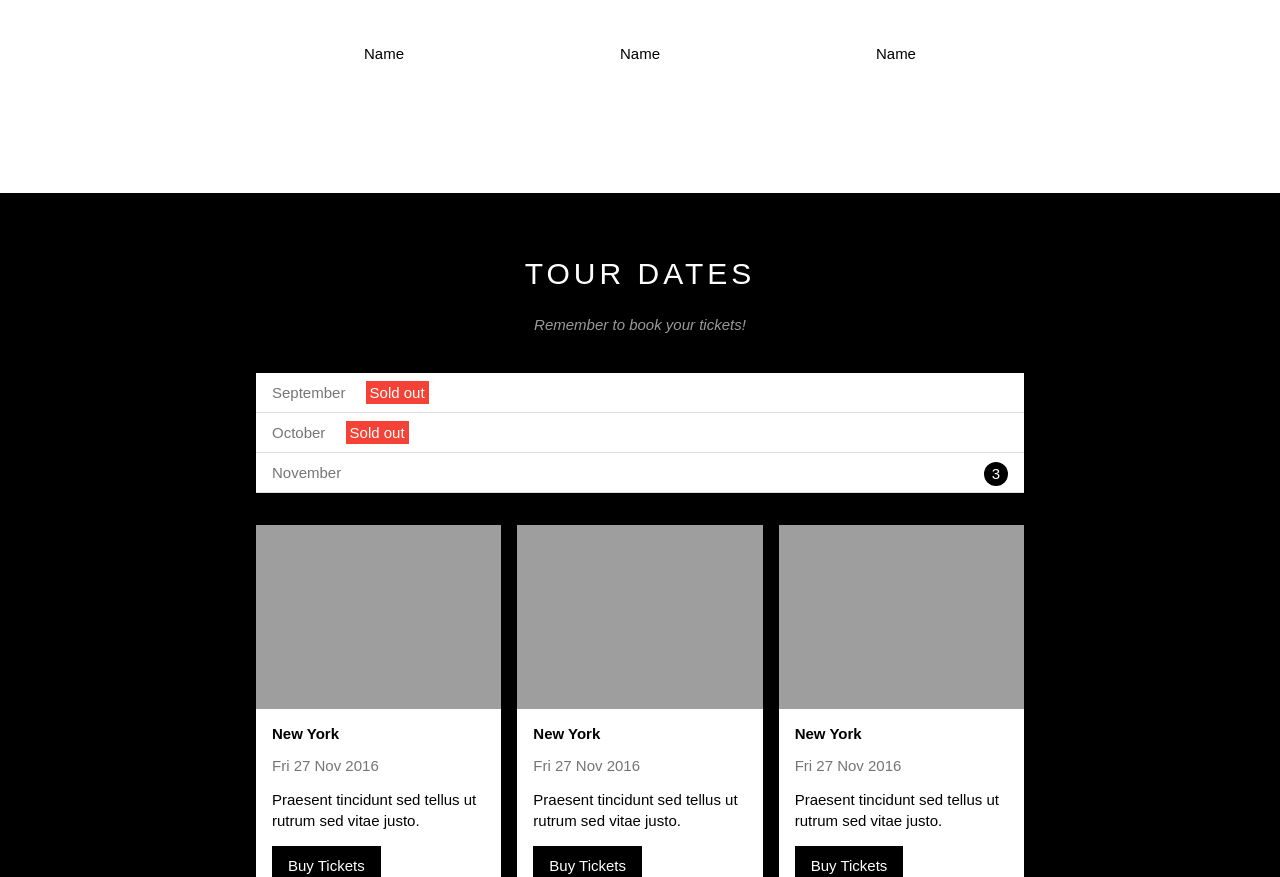
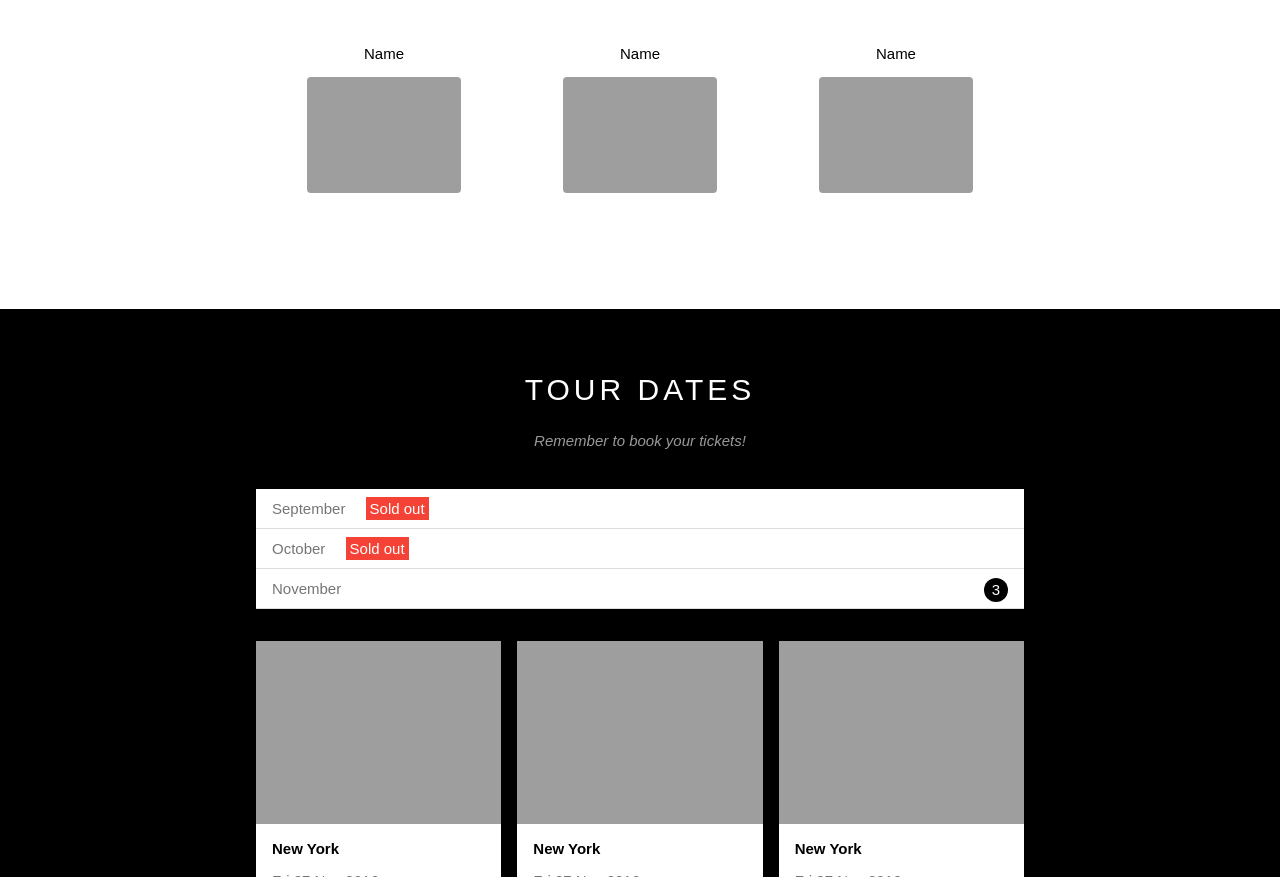
Before and after one commit to Tunahn3101/TheBand, a plain HTML site: page index.html in a window 1280 px wide. Shown: the part 1001-1878 px from the top of the page. Drawn offline with Linux system fonts and the light colour scheme; the site is published under a folder, as on GitHub Pages, so addresses that start at the root find nothing.

Commit message:
Change Source Code

```diff
--- a/index.html
+++ b/index.html
@@ -5,7 +5,7 @@
     <meta http-equiv="X-UA-Compatible" content="IE=edge">
     <meta name="viewport" content="width=device-width, initial-scale=1.0">
     <title>The Band</title>
-    <link rel="icon" href="./assets/img/place and iconweb/apple-music-note.jpg" type="image/x-icon" />
+    <link rel="icon" href="assets/img/place and iconweb/apple-music-note.jpg" type="image/x-icon" />
     <link rel="stylesheet" href="./assets/css/style.css">
     <link rel="stylesheet" href="./assets/css/responsive.css">
     <link rel="stylesheet" href="assets/fonts/themify-icons/themify-icons.css">
@@ -69,15 +69,15 @@
                 <div class="members-list">
                     <div class="member-item">
                         <p class="member-name">Name</p>
-                        <img src="/assets/img/band/member1.jpg" alt="" class="member-img">
+                        <img src="assets/img/band/member1.jpg" alt="" class="member-img">
                     </div>
                     <div class="member-item">
                         <p class="member-name">Name</p>
-                        <img src="/assets/img/band/member1.jpg" alt="" class="member-img">
+                        <img src="assets/img/band/member1.jpg" alt="" class="member-img">
                     </div>
                     <div class="member-item">
                         <p class="member-name">Name</p>
-                        <img src="/assets/img/band/member1.jpg" alt="" class="member-img">
+                        <img src="assets/img/band/member1.jpg" alt="" class="member-img">
                     </div>
                     <div class="clear"></div>
                 </div>
@@ -164,7 +164,7 @@
 
         </div>
         <div class="map-section">
-            <img src="./assets/img/place and iconweb/map.jpg" alt="Map">
+            <img src="assets/img/place and iconweb/map.jpg" alt="Map">
         </div>
         <div id="footer">
             <div class="social-list">
```
